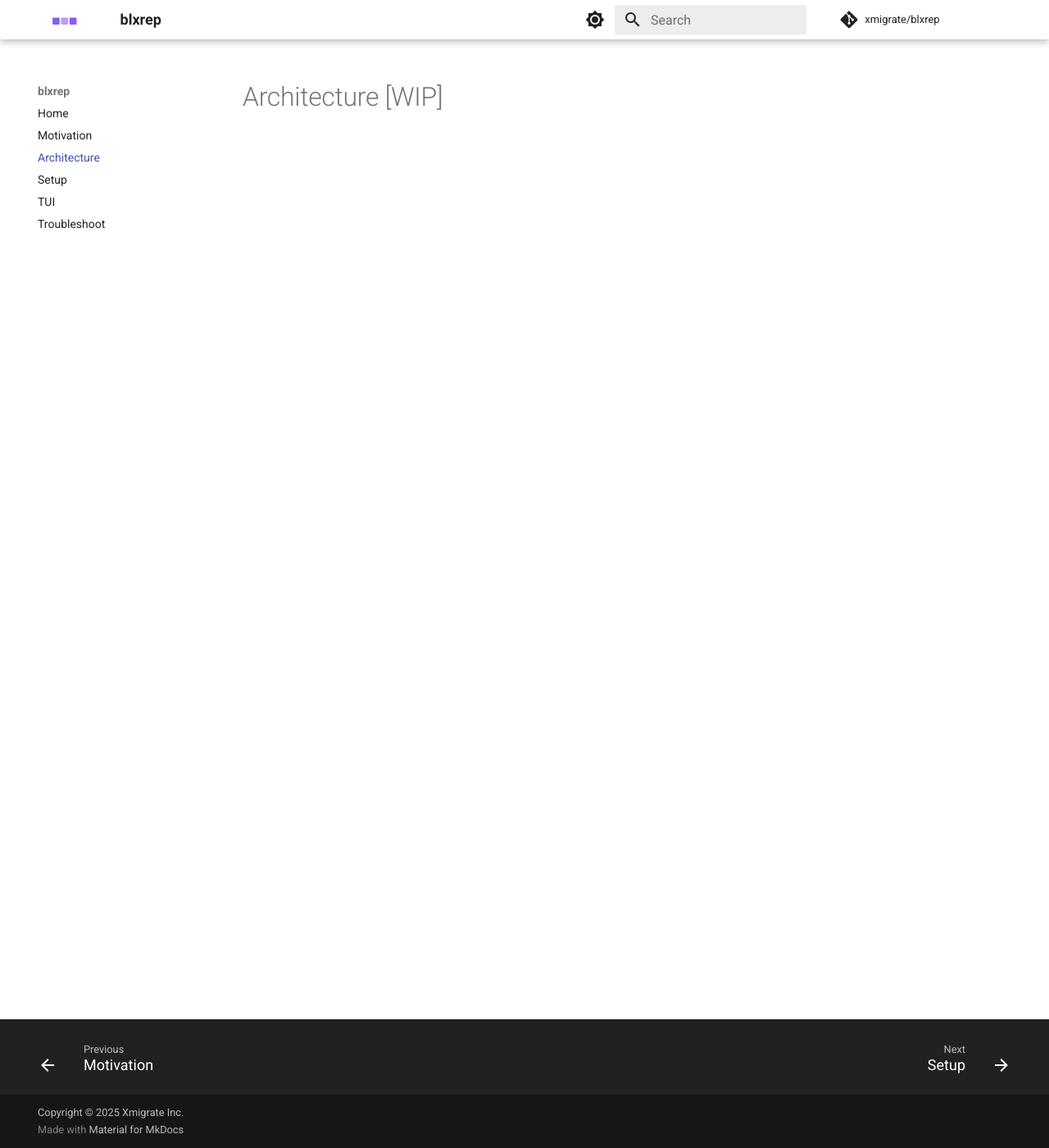
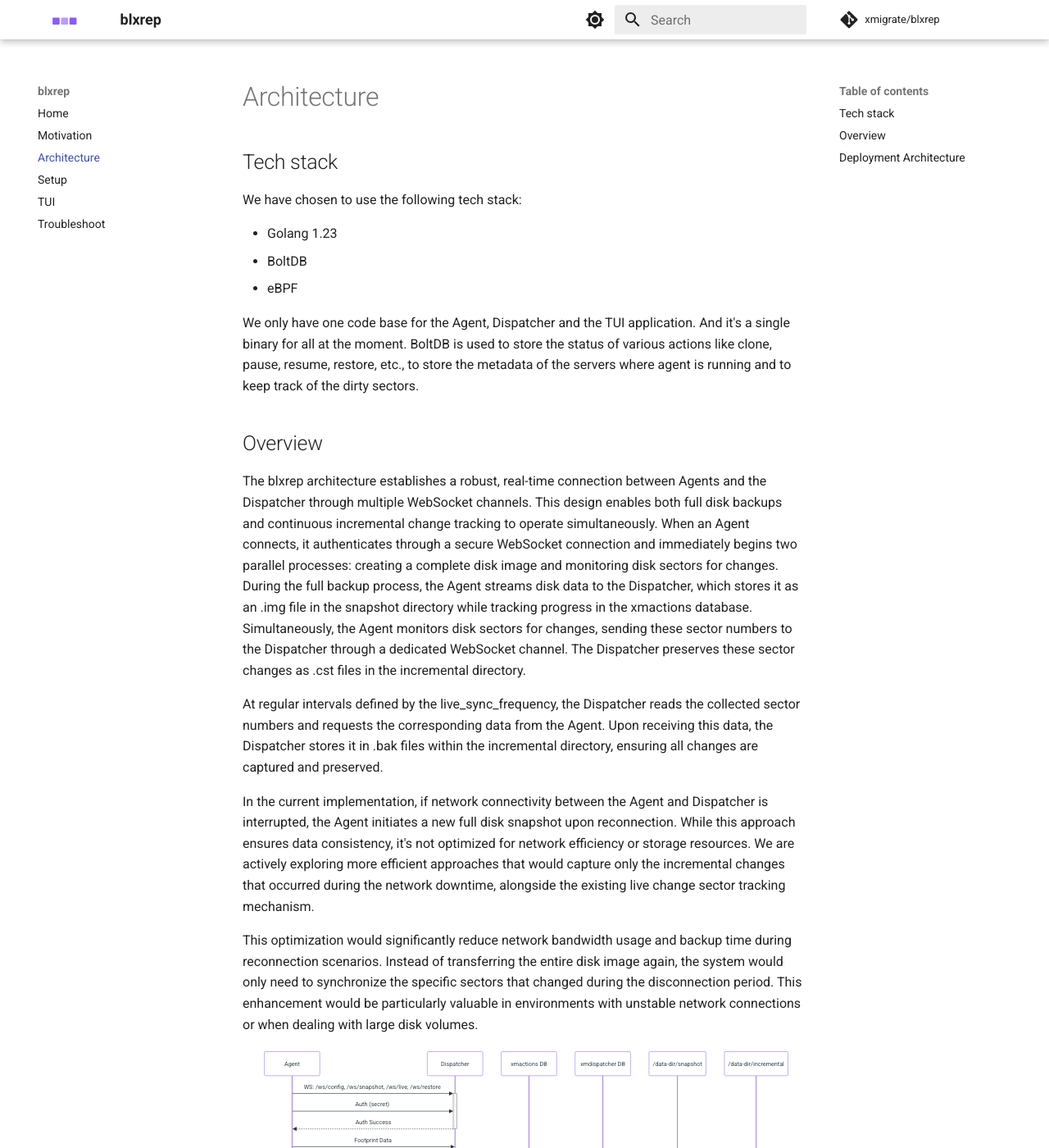
Before and after one commit to xmigrate/blxrep, an MkDocs documentation site: the page built from docs/architecture.md, in a window 1280 px wide and 1400 px high. Shown: the whole window at 82% size. Built offline with MkDocs 1.6.1 and Material for MkDocs 9.7.7, drawn with Linux system fonts in a browser that asks for light colours; comment, search, counter and statistics services are not loaded; some of the changed text lies outside the part shown.

Commit message:
fix architecture

````diff
--- a/docs/architecture.md
+++ b/docs/architecture.md
@@ -1 +1,96 @@
-# Architecture [WIP]
+# Architecture
+## Tech stack
+
+We have chosen to use the following tech stack:
+
+- Golang 1.23
+- BoltDB
+- eBPF
+
+We only have one code base for the Agent, Dispatcher and the TUI application. And it's a single binary for all at the moment. BoltDB is used to store the status of various actions like clone, pause, resume, restore, etc., to store the metadata of the servers where agent is running and to keep track of the dirty sectors.
+
+## Overview
+
+The blxrep architecture establishes a robust, real-time connection between Agents and the Dispatcher through multiple WebSocket channels. This design enables both full disk backups and continuous incremental change tracking to operate simultaneously. When an Agent connects, it authenticates through a secure WebSocket connection and immediately begins two parallel processes: creating a complete disk image and monitoring disk sectors for changes.
+During the full backup process, the Agent streams disk data to the Dispatcher, which stores it as an .img file in the snapshot directory while tracking progress in the xmactions database. Simultaneously, the Agent monitors disk sectors for changes, sending these sector numbers to the Dispatcher through a dedicated WebSocket channel. The Dispatcher preserves these sector changes as .cst files in the incremental directory.
+
+At regular intervals defined by the live_sync_frequency, the Dispatcher reads the collected sector numbers and requests the corresponding data from the Agent. Upon receiving this data, the Dispatcher stores it in .bak files within the incremental directory, ensuring all changes are captured and preserved.
+
+In the current implementation, if network connectivity between the Agent and Dispatcher is interrupted, the Agent initiates a new full disk snapshot upon reconnection. While this approach ensures data consistency, it's not optimized for network efficiency or storage resources. We are actively exploring more efficient approaches that would capture only the incremental changes that occurred during the network downtime, alongside the existing live change sector tracking mechanism.
+
+This optimization would significantly reduce network bandwidth usage and backup time during reconnection scenarios. Instead of transferring the entire disk image again, the system would only need to synchronize the specific sectors that changed during the disconnection period. This enhancement would be particularly valuable in environments with unstable network connections or when dealing with large disk volumes.
+
+
+```mermaid
+sequenceDiagram
+    participant A as Agent
+    participant D as Dispatcher
+    participant XMA as xmactions DB
+    participant XMD as xmdispatcher DB
+    participant SNAP as /data-dir/snapshot
+    participant INC as /data-dir/incremental
+
+    A->>+D: WS: /ws/config, /ws/snapshot, /ws/live, /ws/restore
+    A->>D: Auth (secret)
+    D-->>-A: Auth Success
+    A->>D: Footprint Data
+    D->>XMD: Store Footprint
+
+    par Full Backup
+        A->>A: Start disk clone
+        A->>+D: Metadata (/ws/snapshot)
+        D->>XMA: Create action
+        D-->>-A: ACK
+        loop Backup Progress
+            A->>D: Disk chunks
+            D->>XMA: Update progress
+            D->>SNAP: Write .img file
+        end
+    and Change Monitor
+        A->>A: Monitor sectors
+        loop On Changes
+            A->>D: Changed sectors (/ws/live)
+            D->>INC: Write sectors (.cst)
+        end
+    end
+
+    loop Live Sync (live_sync_frequency)
+        D->>INC: Read .cst file
+        D->>A: Request sector data
+        A->>A: Read sectors
+        A->>D: Send sector data
+        D->>INC: Write .bak file
+    end
+```
+
+The architecture utilizes four distinct WebSocket endpoints:
+
+- /ws/config for configuration management
+- /ws/snapshot for full disk backup operations
+- /ws/live for real-time change tracking
+- /ws/restore for data restoration processes
+
+This separation of concerns allows for efficient handling of different types of operations while maintaining persistent connections between the Agent and Dispatcher. The combination of continuous change tracking and dedicated communication channels makes blxrep particularly effective for maintaining synchronized disk states across systems. The planned optimizations for handling network interruptions will further enhance the system's efficiency and reliability in real-world deployment scenarios.
+
+## Deployment Architecture
+
+```mermaid
+architecture-beta
+    group dispatcher_system(cloud)[Dispatcher System]
+        service dispatcher_core(server)[Dispatcher] in dispatcher_system
+        service backup_storage(disk)[Backup Storage] in dispatcher_system
+
+    group target_servers(server)[Target Servers]
+        service agent1(server)[Agent 1] in target_servers
+
+
+    service admin(internet)[Backup Administrator]
+
+    dispatcher_core:B -- T:backup_storage
+
+    agent1:R -- L:dispatcher_core
+    admin:R -- L:dispatcher_core
+
+```
+
+Dispatcher is deployed in a different subnet or the datacenter than the target servers. The target servers can be connected to the dispatcher privately or publicly. The backup storage is a disk that is mounted to the dispatcher server where the backups are stored.
--- a/mkdocs.yml
+++ b/mkdocs.yml
@@ -47,6 +47,11 @@ nav:
 markdown_extensions:
   - pymdownx.tabbed:
       alternate_style: true
+  - pymdownx.superfences:
+      custom_fences:
+        - name: mermaid
+          class: mermaid
+          format: !!python/name:pymdownx.superfences.fence_code_format
   - pymdownx.superfences
   - attr_list
 
````
Also changed, not shown: README.md (+5 -5 lines), docs/setup.md (+8 -8 lines), 1 other file.
